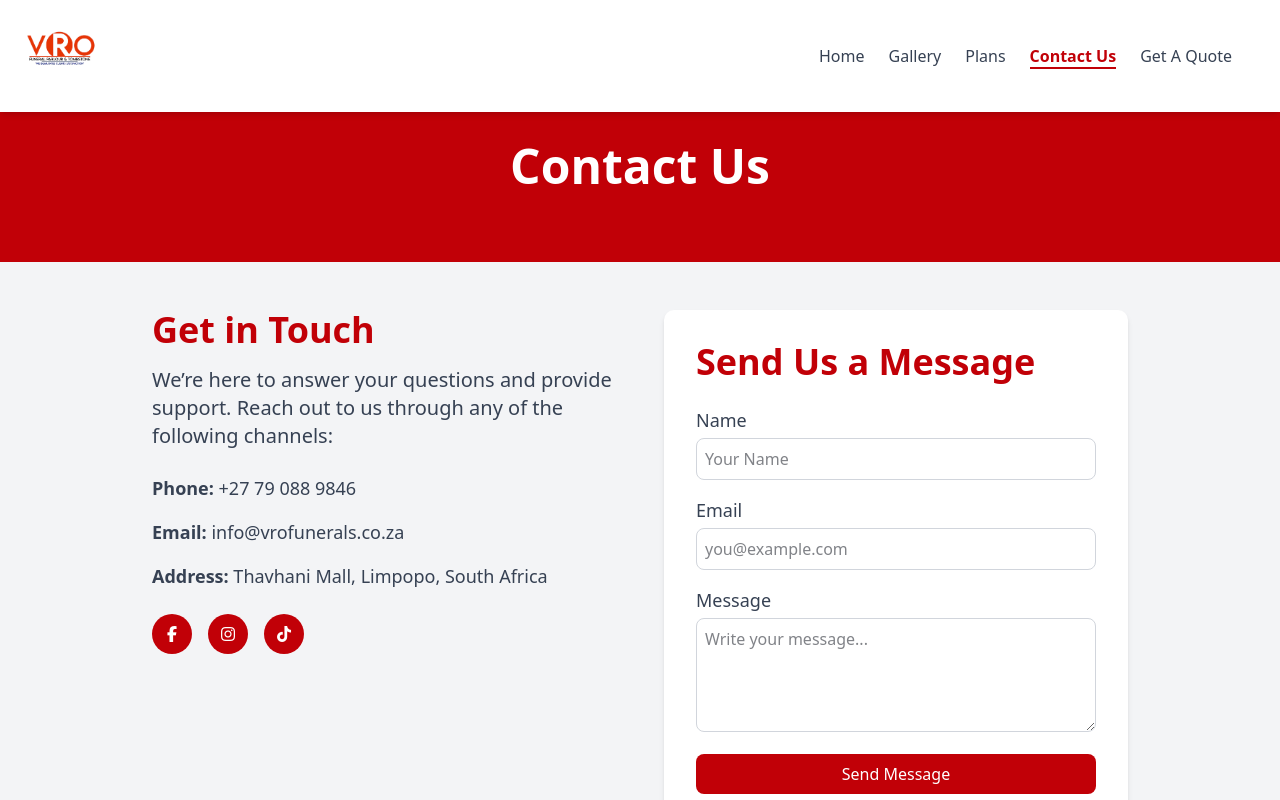
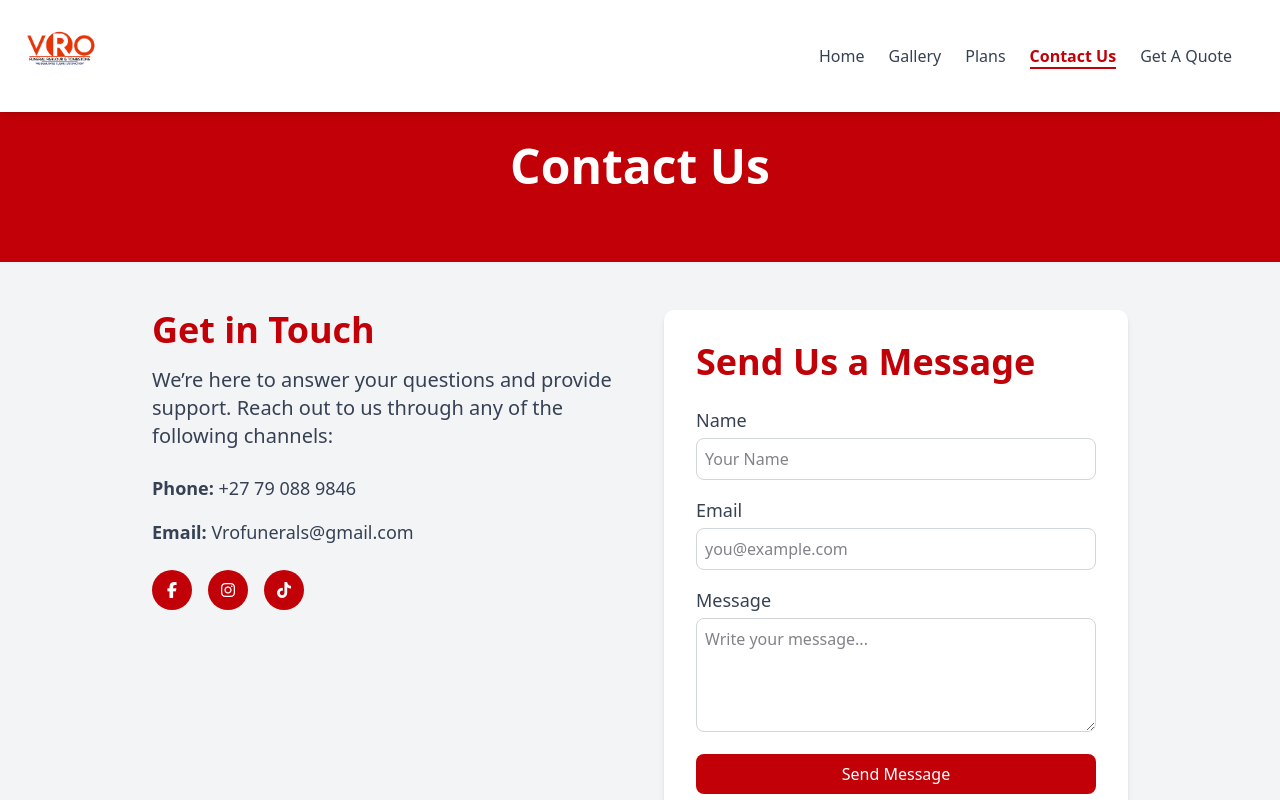
Before and after one commit to MphoJr/VRO_Funerals, a React (Vite) app in the folder funerals-main/: page /contact in a window 1280 px wide. Shown: the top 800 px of the page. Built offline with nearby package versions, Linux system fonts and the light colour scheme.

Commit message:
fix: update email contact information in Contact Us page

```diff
--- a/funerals-main/src/Contact.jsx
+++ b/funerals-main/src/Contact.jsx
@@ -61,11 +61,7 @@ export default function ContactUs() {
             </li>
             <li>
               <span className="font-semibold">Email:</span>{" "}
-              info@vrofunerals.co.za
-            </li>
-            <li>
-              <span className="font-semibold">Address:</span> Thavhani Mall,
-              Limpopo, South Africa
+              Vrofunerals@gmail.com
             </li>
           </ul>
 
```
